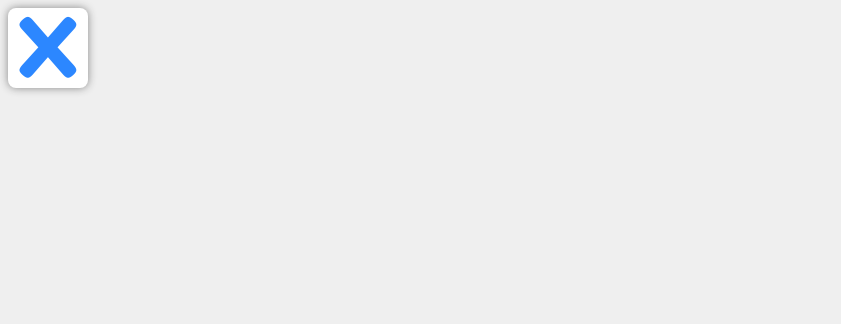
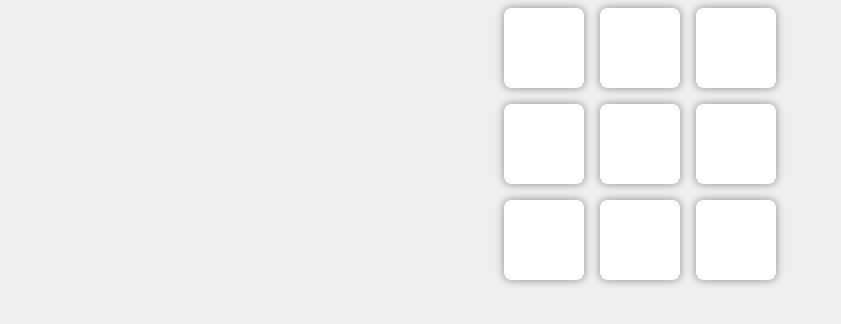
Before and after one commit to L3on06/TicTacToe-Game, a React (Create React App) app: page / in a window 1280 px wide. Shown: the top 324 px of the page, without its empty margins (0-841 px from the left). Built offline with nearby package versions, Linux system fonts and the light colour scheme.

Commit message:
I added game logic and styled them.

```diff
--- a/src/App.js
+++ b/src/App.js
@@ -1,10 +1,27 @@
+import { useState } from 'react';
 import './App.css';
-import { Box } from './components/Box'
+import Board from './components/Board';
 
 function App() {
+  const [board, setBoard] = useState(Array(9).fill(null));
+  const [xPlaying, setPlaying] = useState(true);
+
+  const handleBoxClick = (boxidx) => {
+    const updateBoard = board.map((value, idx) => {
+      if (idx === boxidx) {
+        return xPlaying === true ? "X" : "O";
+      } else {
+        return value;
+      }
+    })
+
+    setBoard(updateBoard);
+    setPlaying(!xPlaying);
+  }
+
   return (
     <div className="App">
-      <Box value="X" onClick={null} />
+      <Board board={board} onClick={handleBoxClick} />
     </div>
   );
 }
--- /dev/null
+++ b/src/components/Board.css
@@ -0,0 +1,6 @@
+.board {
+    display: grid;
+    grid-template-columns: repeat(3, 6rem);
+    place-items: center;
+    justify-content: center;
+}
--- /dev/null
+++ b/src/components/Board.js
@@ -0,0 +1,15 @@
+import React from "react";
+import { Box } from "./Box";
+import "./Board.css"
+
+const Board = ({ board, onClick }) => {
+    return (
+        <div className="board">
+            {board.map((value, idx) => {
+                return (<Box value={value} onClick={() => onClick(idx)} />)
+            })}
+        </div>
+    )
+};
+
+export default Board;
--- a/src/components/Box.css
+++ b/src/components/Box.css
@@ -8,6 +8,7 @@
     text-align: center;
     font-size: 5em;
     font-family: 'Fredoka One', cursive;
+    font-weight: bold;
     line-height: 5rem;
     margin: 0.5rem;
 }
--- a/src/components/Box.js
+++ b/src/components/Box.js
@@ -2,9 +2,9 @@ import React from "react";
 import './Box.css'
 
 export const Box = ({ value, onClick }) => {
-    const style = value === "x" ? "box x" : "box o";
+    const style = value === "X" ? "box x" : "box o";
 
     return (
-        <button className={style} onClick={onClick}>{value}</button >
+        <button className={style} onClick={onClick}>{value}</button>
     )
 }
```
